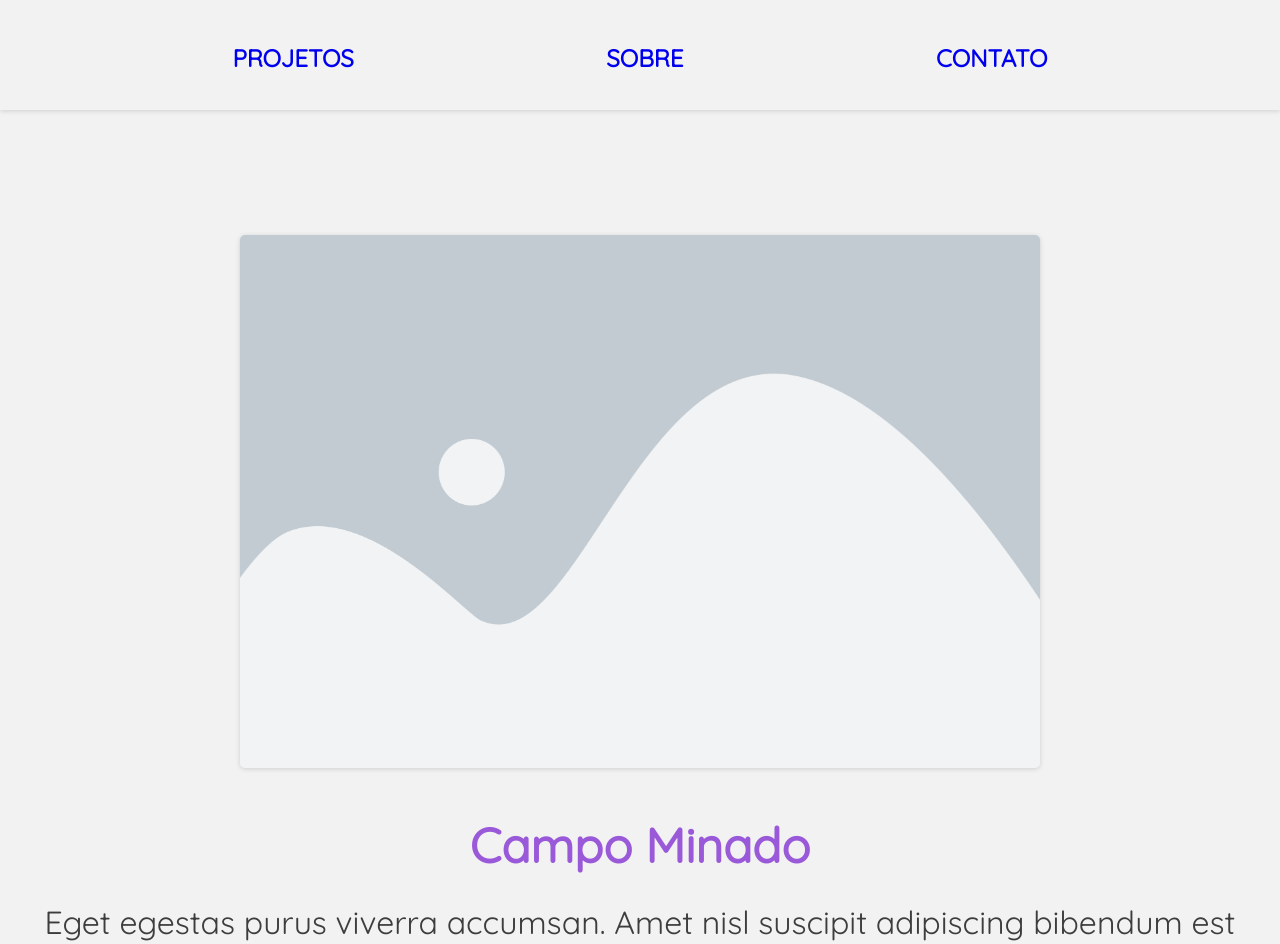
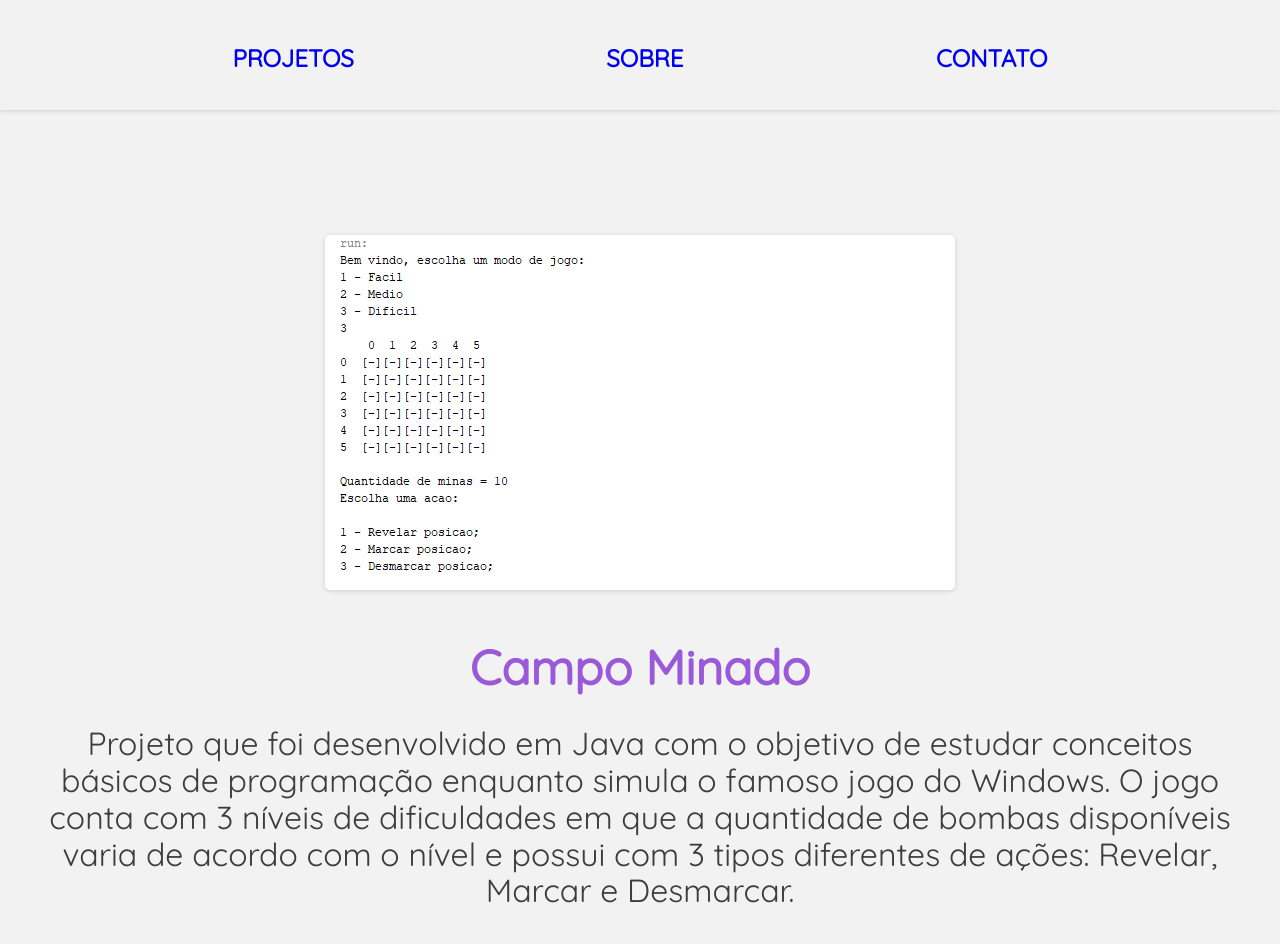
Before and after one commit to RaphaelO-Melo/Portfolio-2.0, a React (Create React App) app in the folder portfolio/: page /project/1 in a window 1280 px wide. Shown: the top 944 px of the page. Built offline with nearby package versions, Linux system fonts and the light colour scheme.

Commit message:
Two real projects added

```diff
--- a/portfolio/src/components/TechTool/TechTool.module.scss
+++ b/portfolio/src/components/TechTool/TechTool.module.scss
@@ -8,7 +8,7 @@
     padding: 10px;
     border-radius: 10px;
     display: flex;
-    width: 135px;
+    width: 85px;
 
     @media (max-width: $desktop_xsm) {
         padding: 8px;
--- a/portfolio/src/data/graduation/projects.json
+++ b/portfolio/src/data/graduation/projects.json
@@ -2,21 +2,23 @@
     {
         "id": 1,
         "name": "Campo Minado",
-        "description": "Eget egestas purus viverra accumsan. Amet nisl suscipit adipiscing bibendum est ultricies integer. Suspendisse interdum consectetur libero id faucibus nisl tincidunt. Sit amet justo donec enim diam vulputate ut pharetra sit. Nec feugiat nisl pretium fusce id velit ut tortor pretium. Integer enim neque volutpat ac. Vestibulum sed arcu non odio. Semper risus in hendrerit gravida rutrum quisque. Sed velit dignissim sodales ut eu sem integer. Sed faucibus turpis in eu mi bibendum neque egestas. Elit pellentesque habitant morbi tristique senectus et netus.",
-        "image": "/assets/placeholder.png",
+        "description": "Projeto que foi desenvolvido em Java com o objetivo de estudar conceitos básicos de programação enquanto simula o famoso jogo do Windows. O jogo conta com 3 níveis de dificuldades em que a quantidade de bombas disponíveis varia de acordo com o nível e possui com 3 tipos diferentes de ações: Revelar, Marcar e Desmarcar.",
+        "image": "/assets/projects/campoMinado.PNG",
         "link": "https://github.com/RaphaelO-Melo/P03-Minesweeper",
         "institution": 1,
-        "tools": [1, 2, 3, 4, 5]
+        "tools": [1]
     },
     {
         "id": 2,
         "name": "Estação de Bombeiros",
-        "description": "Eget egestas purus viverra accumsan. Amet nisl suscipit adipiscing bibendum est ultricies integer. Suspendisse interdum consectetur libero id faucibus nisl tincidunt. Sit amet justo donec enim diam vulputate ut pharetra sit. Nec feugiat nisl pretium fusce id velit ut tortor pretium. Integer enim neque volutpat ac. Vestibulum sed arcu non odio. Semper risus in hendrerit gravida rutrum quisque. Sed velit dignissim sodales ut eu sem integer. Sed faucibus turpis in eu mi bibendum neque egestas. Elit pellentesque habitant morbi tristique senectus et netus. Arcu odio ut sem nulla pharetra diam sit. Imperdiet sed euismod nisi porta lorem mollis aliquam. Fermentum leo vel orci porta non pulvinar neque. Mi tempus imperdiet nulla malesuada pellentesque. Odio facilisis mauris sit amet. Etiam dignissim diam quis enim lobortis scelerisque fermentum. Amet massa vitae tortor condimentum.",
-        "image": "placeholder.png",
-        "link": "https://github.com/RaphaelO-Melo/P03-Minesweeper",
+        "description": "Projeto desenvolvido em Java com o objetivo de exercitar lógica de programação. O algoritmo tem como objetivo encontrar todas as rotas possíveis até um incêndio em um grafo que é representado por um arquivo de texto. Nesse arquivo o usuário informa qual a posição em que se encontra o incêndio e em seguida as ligações existentes entre cada um dos grafos.",
+        "image": "/assets/projects/bombeiros.PNG",
+        "link": "https://github.com/RaphaelO-Melo/P04-Fire-Station",
         "institution": 1,
-        "tools": []
+        "tools": [1]
     },
+
+
     {
         "id": 3,
         "name": "Simulador de Memória",
--- a/portfolio/src/pages/Project/index.tsx
+++ b/portfolio/src/pages/Project/index.tsx
@@ -17,7 +17,7 @@ export default function Project(){
                     <img  src={image} alt={name} />
                     <span>
                         <p>
-                            Abrir projeto
+                            Abrir
                         </p>
                         <FiExternalLink style={styleIcon} />
                     </span>
```
Also changed, not shown: portfolio/public/assets/projects/bombeiros.PNG (added), portfolio/public/assets/projects/campoMinado.PNG (added).
